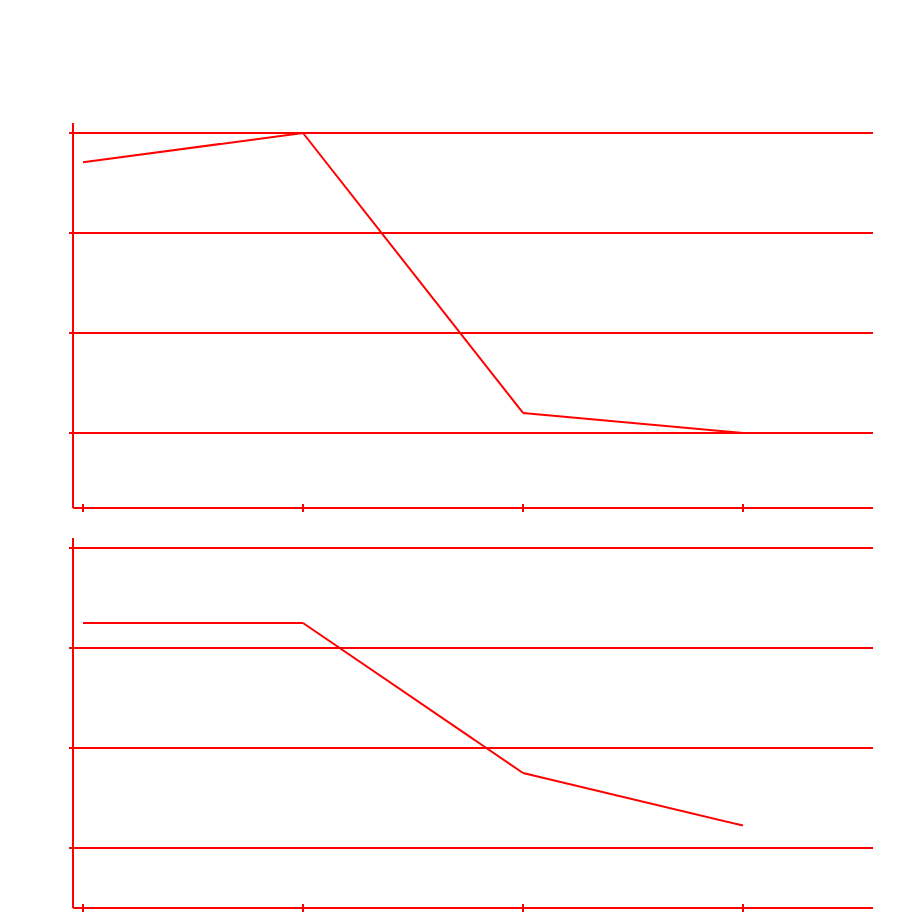
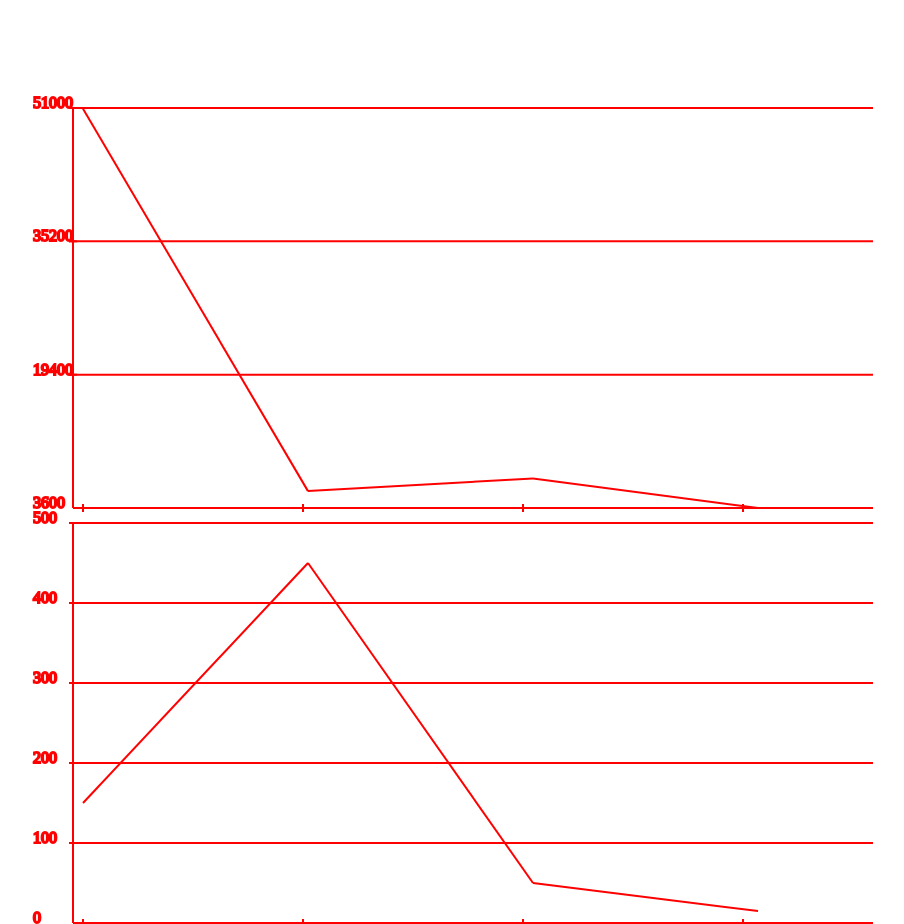
Before and after one commit to souravsahafusion/project1, a plain HTML site: page drawchart.html in a window 1280 px wide. Shown: the top 924 px of the page, without its empty margins (35-939 px from the left). Drawn offline with Linux system fonts and the light colour scheme.

Commit message:
y-axis debugged

```diff
--- a/drawchart.html
+++ b/drawchart.html
@@ -6,6 +6,7 @@
 
 
 <svg id="chart" height="1800" width="900" style="stroke:rgb(255,0,0);stroke-width:2">
+ <!--<text id = "text" fill="black"></text> -->
 </svg>
 
 
@@ -36,8 +37,8 @@ var jsonData={
 
                 },
                 {
-                    "revenue": 56000,      // value for month april
-                    "sales":150,
+                    "revenue": 5600,      // value for month april
+                    "sales":450,
                     "visited":60,
                     "profit":50,
                     "date":"02/25/2015"
@@ -86,6 +87,7 @@ var tip={
     tempMap:'',
     lastPlottedPointX:0,
     lastPlottedPointY:0,
+    textLabelId:'',
     findMinAndSetDataValue:function(tempMap){
         if ( typeof tempMap !==undefined )
         {
@@ -100,7 +102,7 @@ var tip={
             //setting value to the object
             var monthValue = this.findMonth(i);
             this.storeValue[monthValue] = obj.data[i][tempMap];
-            console.log(this.storeValue[monthValue]);
+            //console.log(this.storeValue[monthValue]);
             if(obj.data[i][tempMap] < minimum)
             {
                 minimum = obj.data[i][tempMap];
@@ -159,7 +161,7 @@ var tip={
 
         console.log(this.minTipValue);
         console.log(this.maxTipValue);
-        //console.log(this.diffBwTips);
+        console.log(this.diffBwTips + 'diffBwTips actual');
         //console.log(minValue);
 
 
@@ -242,8 +244,11 @@ var tip={
             this.noOfYTips = 5;
 
         }
-        console.log(this.maxTipValue);
-        console.log( this.diffBwTips  / this.noOfYTips );
+        console.log(this.diffBwTips + ' diffBwtips modified');
+        console.log(this.maxTipValue + 'maxTipValue modified');
+        console.log(this.noOfYTips);
+        console.log( this.diffBwTips  / this.noOfYTips + 'eachdivrange');
+        console.log(this.diffBwTips / this.noOfYTips + 'each tip range');
 
     },
     findMonth:function(index)
@@ -268,13 +273,30 @@ var tip={
 
 
     },
+    chartDivLabelY:function(y, index)
+    {
+        var textElement = document.createElementNS("http://www.w3.org/2000/svg", "text");
+        var textLabelId = this.textLabelId;
+        var x  = 60;
+        var y = y;
+        var textValue = this.maxTipValue - (this.diffBwTips * index / this.noOfYTips);
+        textElement.setAttribute("x", x);
+        textElement.setAttribute("y", y);
+        textElement.innerHTML = textValue;
+        console.log(y + 'label');
+        this.chartId.appendChild(textElement);
+
+
+
+
+    },
     drawXAxis:function()
     {
         var chartNo = this.chartNo;
         var x1 = 100;
-        var x2 = 1200;
-        var y1 = 100 + (this.heightEachChart * chartNo);
-        var y2 = 100 + (this.heightEachChart * chartNo);
+        var x2 = 900;
+        var y1 = 100 + (this.heightEachChart * chartNo) + (chartNo - 1) * 15;
+        var y2 = 100 + (this.heightEachChart * chartNo) + (chartNo - 1) * 15;
         this.drawLine(x1,y1,x2,y2);
 
         //drawTicks
@@ -289,8 +311,8 @@ var tip={
            x1 = 10 + temp_x1 + (widthEachChart / numberOfTicks) * ( i  );
            x2 = 10 + temp_x1 + (widthEachChart / numberOfTicks) * ( i  );
            this.upLimitXAxis = x1;
-           y1 = 100 + (this.heightEachChart * chartNo) - 4;
-           y2 = 100 + (this.heightEachChart * chartNo) + 4;
+           y1 = 100 + (this.heightEachChart * chartNo) - 4 + (chartNo - 1) * 15;
+           y2 = 100 + (this.heightEachChart * chartNo) + 4 + (chartNo - 1) * 15;
            this.drawLine(x1, y1, x2, y2);
         }
 
@@ -301,28 +323,49 @@ var tip={
         var chartNo = this.chartNo;
         var x1 = 100;
         var x2 = 100;
-        var y1 = 100 + (this.heightEachChart * (chartNo - 1)) + chartNo * 15; //15 used to give space between charts
-        var y2 = 100 + (this.heightEachChart * chartNo);
+        console.log(chartNo + 'chartNo');
+        var y1 = 100 + (this.heightEachChart * (chartNo - 1)) + (chartNo - 1) * 15; //15 used to give space between charts
+        var y2 = 100 + (this.heightEachChart * chartNo) + (chartNo - 1) * 15;
         this.drawLine(x1, y1, x2, y2);
 
         //draw ticks
         var noOfYTips = this.noOfYTips;
         var heightEachChart = this.heightEachChart;
         var temp_y1 = y1;
-        this.upLimitYAxis = y1 + 10; //setting the top limit value of y axis
+        this.upLimitYAxis = y1; //setting the top limit value of y axis
+        console.log(this.upLimitYAxis + 'upLimitYAxis' );
         var temp_x1 = x1;
         var temp_x2 = x2;
-        for(i = 0; i<noOfYTips; i++)
+        //assigning label text to divs + assigning tics and division draw
+        this.textLabelId = document.getElementById("text");
+        for(i = 0; i < noOfYTips; i++)
         {
             x1 = temp_x1 - 4;
             x2 = temp_x2 + 4;
-            y1 = 10 + temp_y1 + (heightEachChart / noOfYTips) * ( i  );
-            y2 = 10 + temp_y1 + (heightEachChart / noOfYTips) * ( i  );
-            this.lowLimitYAxis = y1;
+            y1 = temp_y1 + (heightEachChart / noOfYTips) * ( i  );
+            y2 = temp_y1 + (heightEachChart / noOfYTips) * ( i  );
+
+            //drawing ticks
             this.drawLine(x1, y1, x2, y2);
+            //drawing divs
             this.drawLine(x1, y1, this.widthEachChart, y2 );
+            //writing the labels
+
+
 
         }
+        this.lowLimitYAxis = y1 + (heightEachChart / noOfYTips); //one extra added for temporary purpose
+        //this.lowLimitYAxis = y1;
+        console.log(this.lowLimitYAxis + 'lowLimitYAxis');
+        for(i = 0; i <= noOfYTips; i++)
+        {
+            y2 = temp_y1 + (heightEachChart / noOfYTips) * ( i  ) ;//+ i * 15;
+            this.chartDivLabelY(y2, i);
+        }
+
+
+
+
 
 
     },
@@ -342,7 +385,7 @@ var tip={
         {
             var value = this.storeValue[i];
             var yPointPlot = this.calculateMappingPoint(value);
-            var widthEachChart = this.widthEachChart - 20;
+            var widthEachChart = this.widthEachChart ;
             var numberOfTicks = obj.data.length;
             var xPointPlot  = this.lowLimitXAxis + (widthEachChart / numberOfTicks) * ( i  );
             //this.lastPlottedPointY = this.lowLimitYAxis - this.lastPlottedPointY;
@@ -392,9 +435,9 @@ for(var i = 0; i<obj.y_axis_map.length;i++)
             var tempMap=obj.y_axis_map[i];
             range[i] = new Object(tip);
             range[i].min = range[i].findMinAndSetDataValue(tempMap);
-            //console.log(range[i].min);
+            console.log(range[i].min + 'minimum calculated from different data values');
             range[i].max = range[i].findMax(tempMap);
-            //console.log(range[i].max);
+            console.log(range[i].max + 'maximum ' + tempMap);
             range[i].findRange();
             range[i].findYTips();
             range[i].drawChart(i);
```
